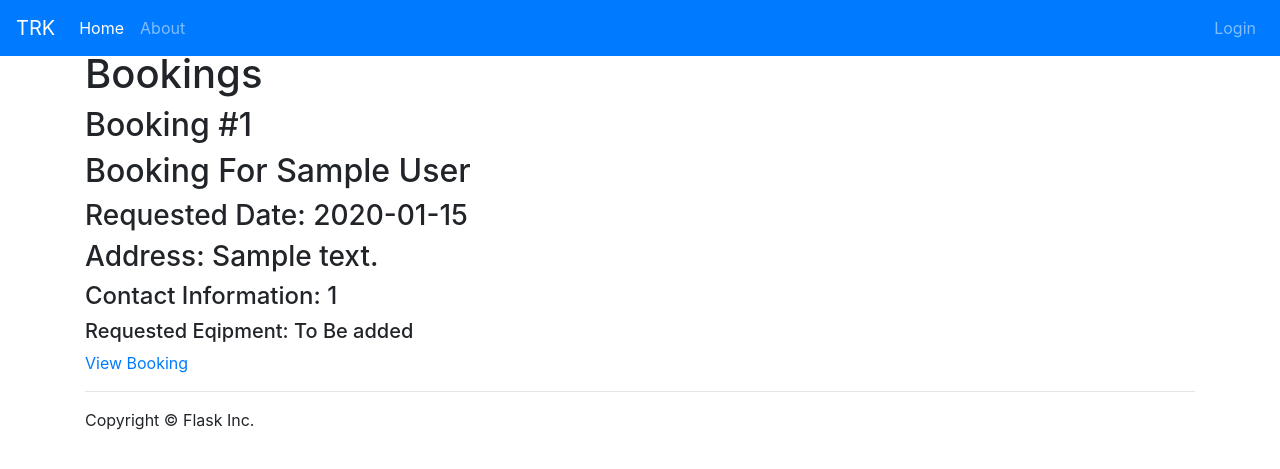
After one commit to JrdnPrter/2171-Project, a Flask app: page /viewBooking in a window 1280 px wide. The commit adds this page. Shown: the top 469 px of the page. Run offline with Flask 2, Linux system fonts and the light colour scheme; tables that the repository leaves empty hold one stand-in row (values such as "Sample post"); some libraries are stand-ins or nearby versions.

Commit message:
Added view booking and edit booking

```diff
--- a/app/templates/header.html
+++ b/app/templates/header.html
@@ -19,9 +19,15 @@
       <li class="nav-item">
         <a class="nav-link" href="{{ url_for('newEmployee') }}">Register</a>
       </li>
+      <li class="nav-item">
+        <a class="nav-link" href="{{ url_for('viewBooking') }}">View Bookings</a>
+      </li>
       {% elif current_user.is_authenticated %}
       <li class="nav-item">
         <a class="nav-link" href="{{ url_for('createBooking') }}">Book Event</a>
+      </li>
+      <li class="nav-item">
+        <a class="nav-link" href="{{ url_for('viewBooking') }}">View Bookings</a>
       </li>
       {% endif %}
     </ul>
--- /dev/null
+++ b/app/templates/viewBooking.html
@@ -0,0 +1,21 @@
+{% extends "base.html" %}
+{% block main %}
+<h1>Bookings</h1>
+<div id="booking-list">
+    {% for booking in bookings %}
+    <div class='booking'>
+        <div class="booking-info">
+            <h2>Booking #{{booking.id}}</h2>
+            <h2>Booking For {{ booking.cfname}} {{booking.clname}}</h2>
+            <h3>Requested Date: {{booking.event_date}}</h3>
+            <h3>Address: {{booking.address}}</h3>
+            <h4>Contact Information: {{booking.phone}}</h4>
+            <h5>Requested Eqipment: To Be added</h5>
+            <div class="view-booking">
+                <a href="{{url_for('editBooking',bookingid=booking.id)}}"> View Booking</a>
+            </div>
+        </div>
+    </div>
+    {%endfor%}
+</div>
+{% endblock %}
--- a/app/views.py
+++ b/app/views.py
@@ -99,6 +99,41 @@ def send_text_file(file_name):
     file_dot_text = file_name + '.txt'
     return app.send_static_file(file_dot_text)
 
+@app.route('/viewBooking')
+def viewBooking():
+    bookings = Booking.query.all()
+    return render_template('viewBooking.html',bookings=bookings)
+
+@app.route('/viewBooking/<bookingid>',methods=['GET','POST'])
+def editBooking(bookingid):
+    bookForm = BookingForm()
+    requestedBooking = Booking.query.get(bookingid)
+    if request.method =='POST':
+            clientFName = bookForm.clientFName.data
+            clientLName = bookForm.clientLName.data
+            contact = bookForm.contact.data
+            eventDate = bookForm.eventDate.data
+            address = bookForm.address.data
+
+
+            requestedBooking.cfname=clientFName
+            requestedBooking.clname=clientLName
+            requestedBooking.phone=contact
+            requestedBooking.event_date=eventDate
+            requestedBooking.address=address
+            db.session.commit()
+
+            flash("Booking Updated")
+            return redirect(url_for('viewBooking'))
+
+
+
+    bookForm.clientFName.data=requestedBooking.cfname
+    bookForm.clientLName.data=requestedBooking.clname
+    bookForm.contact.data=requestedBooking.phone
+    bookForm.eventDate.data=requestedBooking.event_date
+    bookForm.address.data=requestedBooking.address
+    return render_template('editBooking.html',bookingid=bookingid,form=bookForm)
 
 @app.after_request
 def add_header(response):
```
Also changed, not shown: app/templates/editBooking.html (added, +34 -0 lines), README.md.
